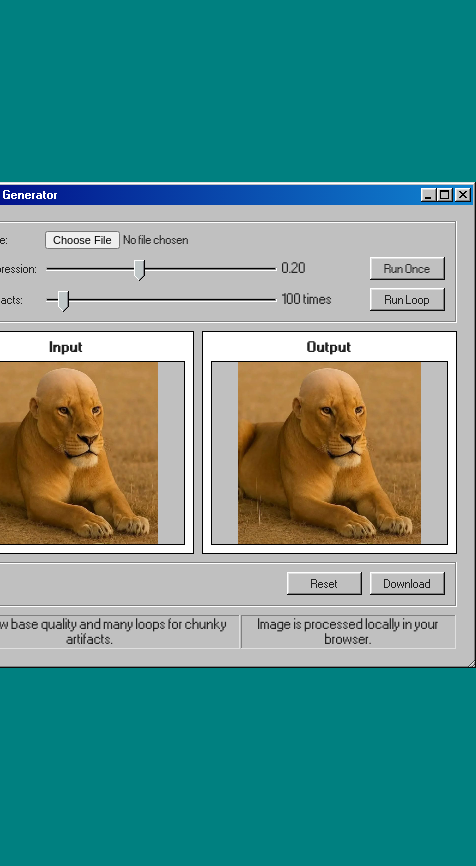
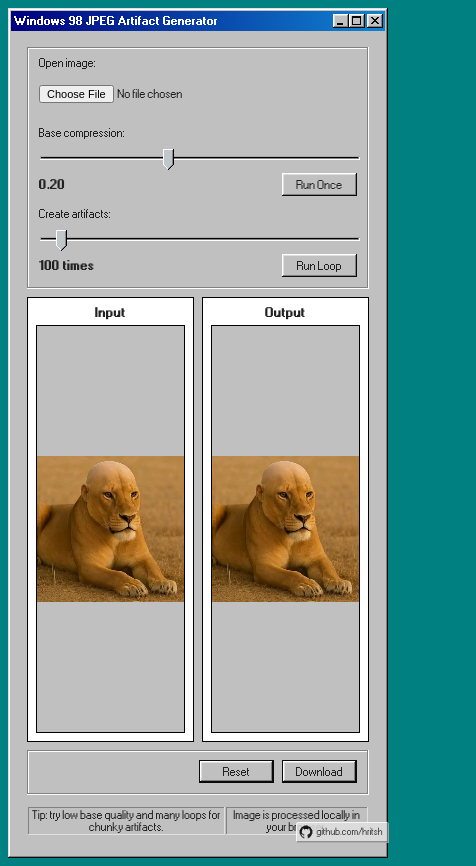
Before and after one commit to hritsh/jpeg98, a Svelte app: page / in a window 390 px wide. Shown: the whole page, 476 px wide, since content can reach past the window. Before the commit the page ends 844 px from the top, so only its background shows below. Built offline with nearby package versions, Linux system fonts and the light colour scheme.

Commit message:
Make App Responsive for Mobile

```diff
--- a/src/App.svelte
+++ b/src/App.svelte
@@ -17,15 +17,19 @@
   let processProgress = 0;
   let processedCount = 0;
   let totalIterations = 0;
+  let isMobile = false;
 
   const cvs = document.createElement('canvas');
   const ctx = cvs.getContext('2d', { willReadFrequently: true });
 
   onMount(() => {
-    if (windowEl) {
+    isMobile = window.innerWidth <= 768;
+
+    if (windowEl && !isMobile) {
       left = (window.innerWidth - 550) / 2;
       top = (window.innerHeight - 480) / 2;
     }
+
     if (inImg && outImg) {
       inImg.src = imageURL;
       outImg.src = imageURL;
@@ -35,6 +39,21 @@
         ctx.drawImage(outImg, 0, 0);
       };
     }
+
+    // Listen for resize events
+    const handleResize = () => {
+      const wasMobile = isMobile;
+      isMobile = window.innerWidth <= 768;
+
+      // If switching from mobile to desktop, recenter the window
+      if (wasMobile && !isMobile && windowEl) {
+        left = (window.innerWidth - 550) / 2;
+        top = (window.innerHeight - 480) / 2;
+      }
+    };
+
+    window.addEventListener('resize', handleResize);
+    return () => window.removeEventListener('resize', handleResize);
   });
 
   function handleFile(e) {
@@ -118,6 +137,7 @@
   }
 
   function onMouseDown(event) {
+    if (isMobile) return; // Disable dragging on mobile
     isDragging = true;
     const rect = windowEl.getBoundingClientRect();
     dragOffsetX = event.clientX - rect.left;
@@ -142,11 +162,12 @@
 <div class="app">
   <div
     class="window"
+    class:mobile={isMobile}
     bind:this={windowEl}
-    style="position: absolute; top: {top}px; left: {left}px; min-width: 550px; min-height: 480px; resize: both; overflow: hidden;"
+    style={isMobile ? '' : `position: absolute; top: ${top}px; left: ${left}px; min-width: 550px; min-height: 480px; resize: both; overflow: hidden;`}
   >
-    <div class="title-bar" on:mousedown={onMouseDown} style="cursor: move;">
-      <div class="title-bar-text">JPEG Artifact Generator</div>
+    <div class="title-bar" on:mousedown={onMouseDown} style={isMobile ? '' : 'cursor: move;'}>
+      <div class="title-bar-text">Windows 98 JPEG Artifact Generator</div>
       <div class="title-bar-controls">
         <button aria-label="Minimize"></button>
         <button aria-label="Maximize"></button>
@@ -200,8 +221,8 @@
         </div>
 
         <fieldset class="bottom-controls">
-          <button class="button" on:click={resetImage}>Reset</button>
-          <button class="button" on:click={downloadImage}>Download</button>
+          <button class="button default" on:click={resetImage}>Reset</button>
+          <button class="button default" on:click={downloadImage}>Download</button>
         </fieldset>
 
         <div class="status-bar">
@@ -209,6 +230,18 @@
           <p class="status-bar-field">Image is processed locally in your browser.</p>
         </div>
       </div>
+      <a
+        class="watermark"
+        href="https://github.com/hritsh"
+        target="_blank"
+        rel="noopener noreferrer"
+        title="GitHub: hritsh"
+      >
+        <svg class="github-icon" viewBox="0 0 24 24" width="16" height="16" aria-hidden="true">
+          <polygon points="23 9 23 15 22 15 22 17 21 17 21 19 20 19 20 20 19 20 19 21 18 21 18 22 16 22 16 23 15 23 15 18 14 18 14 17 15 17 15 16 17 16 17 15 18 15 18 14 19 14 19 9 18 9 18 6 16 6 16 7 15 7 15 8 14 8 14 7 10 7 10 8 9 8 9 7 8 7 8 6 6 6 6 9 5 9 5 14 6 14 6 15 7 15 7 16 9 16 9 18 7 18 7 17 6 17 6 16 4 16 4 17 5 17 5 19 6 19 6 20 9 20 9 23 8 23 8 22 6 22 6 21 5 21 5 20 4 20 4 19 3 19 3 17 2 17 2 15 1 15 1 9 2 9 2 7 3 7 3 5 4 5 4 4 5 4 5 3 7 3 7 2 9 2 9 1 15 1 15 2 17 2 17 3 19 3 19 4 20 4 20 5 21 5 21 7 22 7 22 9 23 9"/>
+        </svg>
+        <span>github.com/hritsh</span>
+      </a>
     </div>
   </div>
 </div>
--- a/src/app.css
+++ b/src/app.css
@@ -18,6 +18,17 @@ body {
   height: 480px;
 }
 
+.window.mobile {
+  position: static !important;
+  width: 100% !important;
+  max-width: 100vw;
+  height: auto !important;
+  min-height: 100vh;
+  resize: none !important;
+  margin: 0;
+  overflow: visible !important;
+}
+
 .window-body {
   flex-grow: 1;
   display: flex;
@@ -36,6 +47,58 @@ body {
   grid-template-columns: auto 1fr auto;
   gap: 8px;
   align-items: center;
+}
+
+@media (max-width: 768px) {
+  .app {
+    padding: 0;
+  }
+
+  .window {
+    font-size: 1em;
+  }
+
+  .control-grid {
+    grid-template-columns: 1fr;
+    gap: 12px;
+    text-align: left;
+  }
+
+  .control-group {
+    justify-content: flex-start;
+    flex-wrap: wrap;
+    gap: 12px;
+  }
+
+  label {
+    text-align: left;
+    font-weight: bold;
+    margin-bottom: 4px;
+  }
+
+  .images {
+    grid-template-columns: 1fr;
+    gap: 12px;
+  }
+
+  .value {
+    min-width: auto;
+    font-weight: bold;
+  }
+
+  .bottom-controls {
+    justify-content: center;
+    flex-wrap: wrap;
+  }
+
+  .status-bar {
+    text-align: center;
+  }
+
+  .status-bar .status-bar-field {
+    margin: 4px 0;
+    font-size: 0.9em;
+  }
 }
 
 .control-group {
@@ -109,3 +172,51 @@ label {
   text-align: right;
   font-weight: normal;
 }
+
+.watermark {
+  position: fixed;
+  right: 10px;
+  bottom: 8px;
+  z-index: 100;
+  display: flex;
+  align-items: center;
+  gap: 4px;
+  font-size: 0.85em;
+  color: #222;
+  background: #e0e0e0;
+  border: 1px solid #fff;
+  border-bottom-color: #888;
+  border-right-color: #888;
+  padding: 2px 8px 2px 4px;
+  border-radius: 3px 0 0 0;
+  opacity: 0.85;
+  box-shadow: 1px 1px 0 #aaa;
+  text-decoration: none;
+  font-family: "Pixelated MS Sans Serif", "MS Sans Serif", Arial, sans-serif;
+  pointer-events: auto;
+  transition: opacity 0.2s;
+}
+
+.watermark:hover {
+  opacity: 1;
+  color: #0057b7;
+  background: #fff;
+  border-color: #888 #888 #fff #fff;
+}
+
+.github-icon {
+  display: inline-block;
+  vertical-align: middle;
+  color: #222;
+  width: 14px;
+  height: 14px;
+}
+
+@media (max-width: 768px) {
+  .watermark {
+    font-size: 0.75em;
+    right: 2px;
+    bottom: 2px;
+    padding: 2px 4px 2px 2px;
+  }
+}
```
